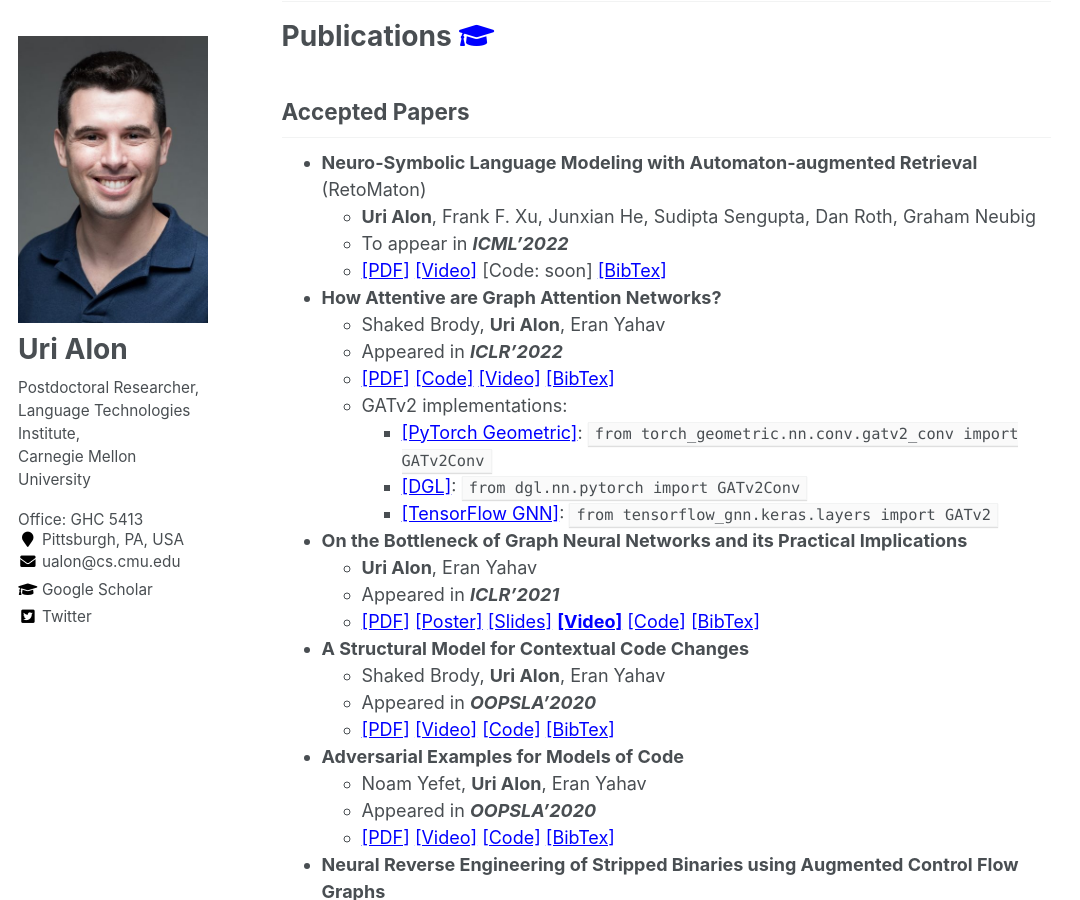
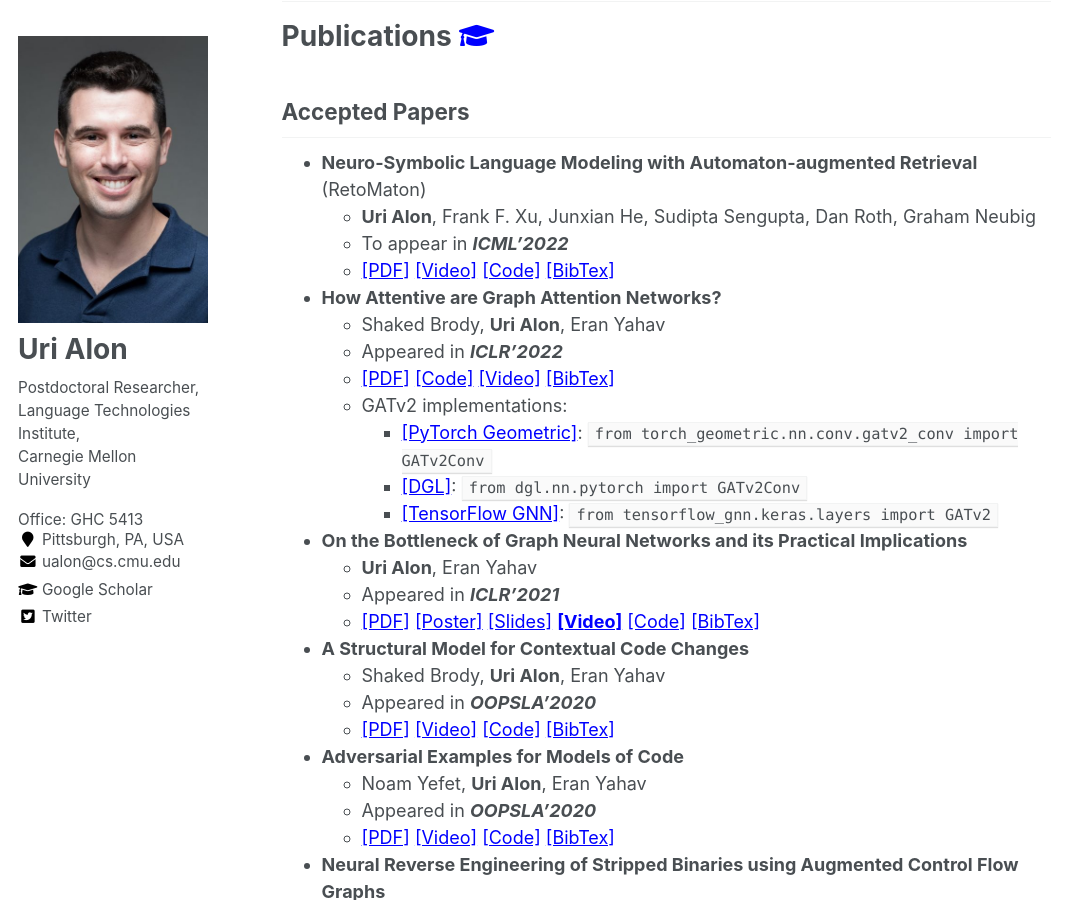
Before and after one commit to urialon/urialon.github.io, a Jekyll site: the page built from _pages/about.md, in a window 1280 px wide and 900 px high, scrolled down 994 px. Shown: the whole window, without its empty margins (0-1080 px from the left). Built offline with Jekyll 4.4.1, drawn with Linux system fonts in a browser that asks for light colours.

```diff
--- a/_pages/about.md
+++ b/_pages/about.md
@@ -80,7 +80,7 @@ I am happily married to Lee and father of Gur 🙂
 * **Neuro-Symbolic Language Modeling with Automaton-augmented Retrieval**{:id="retomaton"} (RetoMaton)
     * **Uri Alon**, Frank F. Xu, Junxian He, Sudipta Sengupta, Dan Roth, Graham Neubig
     * To appear in **_ICML'2022_**
-    * [[PDF]](https://arxiv.org/pdf/2201.12431){:target="_blank"} [[Video]](https://www.youtube.com/watch?v=-Au42BuWTEc){:target="_blank"} [Code: soon] [[BibTex]](https://pastebin.com/raw/ceVseymz){:target="_blank"}
+    * [[PDF]](https://arxiv.org/pdf/2201.12431){:target="_blank"} [[Video]](https://www.youtube.com/watch?v=-Au42BuWTEc){:target="_blank"} [[Code]](https://github.com/neulab/retomaton){:target="_blank"} [[BibTex]](https://pastebin.com/raw/ceVseymz){:target="_blank"}
 
 * **How Attentive are Graph Attention Networks?**{:id="attentive"}
     * Shaked Brody, **Uri Alon**, Eran Yahav
```
